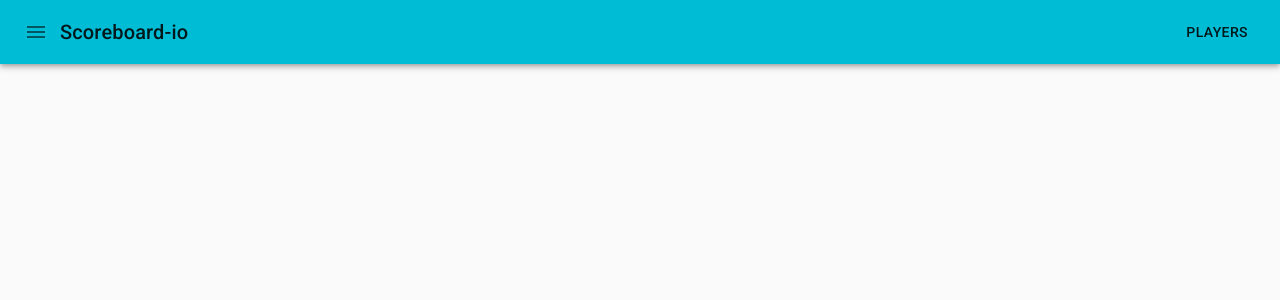
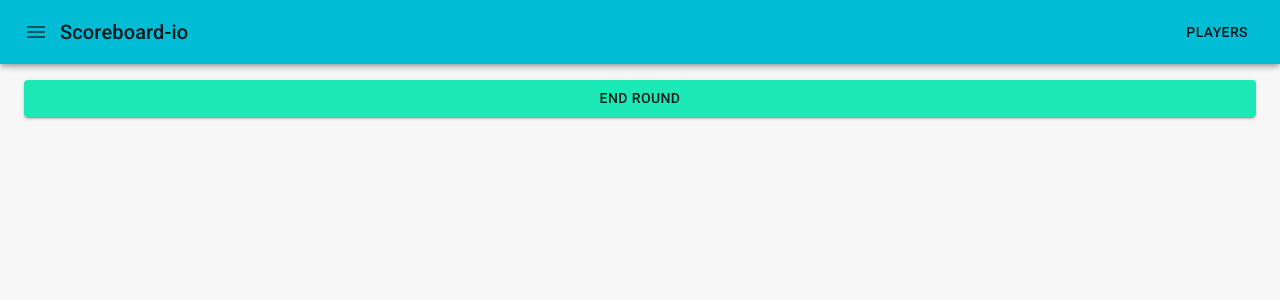
Before and after one commit to Zeragamba/scoreboard-io, a React (Create React App) app: page / in a window 1280 px wide. Shown: the top 300 px of the page. Built offline with nearby package versions, Linux system fonts and the light colour scheme.

Commit message:
add end round button

```diff
--- a/src/App.scss
+++ b/src/App.scss
@@ -1,26 +1,14 @@
 .app {
-  display: grid;
-  grid-template-areas:
-    'header'
-    'main'
-  ;
-  grid-template-rows: auto 1fr;
-  grid-template-columns: 1fr;
+  background: #f7f7f7;
 
   height: 100vh;
   width: 100vw;
 
   font-size: 18px;
 
-  header {
-    grid-area: header;
-  }
-
   main {
-    position: relative;
-    grid-area: main;
-    overflow: auto;
-    padding: 8px;
+    padding-top: 80px;
+    padding-bottom: 32px;
   }
 
   .MuiFab-root {
--- a/src/App.tsx
+++ b/src/App.tsx
@@ -1,4 +1,4 @@
-import {createMuiTheme, CssBaseline, ThemeProvider} from '@material-ui/core';
+import {Container, createMuiTheme, CssBaseline, ThemeProvider} from '@material-ui/core';
 import {cyan, teal} from '@material-ui/core/colors';
 import {ConnectedRouter} from 'connected-react-router';
 import React from 'react';
@@ -42,6 +42,7 @@ const App:React.FC = () => {
         <div className="app">
           <Header />
 
+          <Container>
             <main>
               <Switch>
                 <Route path="/players">
@@ -55,6 +56,7 @@ const App:React.FC = () => {
                 </Route>
               </Switch>
             </main>
+          </Container>
         </div>
       </ConnectedRouter>
     </AppWrapper>
--- a/src/games/game.actions.ts
+++ b/src/games/game.actions.ts
@@ -1,5 +1,6 @@
 export const GameActionTypes = {
   REMATCH: 'GAME.REMATCH',
+  END_ROUND: 'GAME.END_ROUND',
 };
 
 export interface GameAction {
@@ -11,3 +12,9 @@ export function Rematch():GameAction {
     type: GameActionTypes.REMATCH,
   }
 }
+
+export function EndRound():GameAction {
+  return {
+    type: GameActionTypes.END_ROUND,
+  }
+}
--- a/src/games/pages/current-game-page/index.tsx
+++ b/src/games/pages/current-game-page/index.tsx
@@ -1,20 +1,27 @@
-import {Grid} from '@material-ui/core';
+import {Button, Grid} from '@material-ui/core';
 import React from 'react';
-import {useSelector} from 'react-redux';
+import {useDispatch, useSelector} from 'react-redux';
 
 import PlayerSelectors from '../../../players/player.selectors';
+import {EndRound} from '../../game.actions';
 import PlayerScoreCard from './player-score-card';
 
 const CurrentGamePage:React.FC = () => {
+  const dispatch = useDispatch();
   const players = useSelector(PlayerSelectors.all());
+  const onEndRound = () => dispatch(EndRound());
 
   return (
     <Grid container spacing={1}>
       {players.map((player) => (
-        <Grid item xs={12} key={player.id}>
+        <Grid item xs={12} sm={6} md={4} lg={3} key={player.id}>
           <PlayerScoreCard player={player} />
         </Grid>
+
       ))}
+      <Grid item xs={12}>
+        <Button variant={"contained"} color={"secondary"} fullWidth onClick={onEndRound}>End Round</Button>
+      </Grid>
     </Grid>
   );
 };
--- a/src/games/pages/current-game-page/player-score-card.scss
+++ b/src/games/pages/current-game-page/player-score-card.scss
@@ -1,12 +1,9 @@
 .player-score-card {
   padding: 8px;
 
-  .player-info {
-    display: flex;
-
-    .player-name {
-      flex-grow: 1;
-    }
+  .player-name {
+    font-size: 20px;
+    text-align: center;
   }
 }
 
--- a/src/games/pages/current-game-page/player-score-card.tsx
+++ b/src/games/pages/current-game-page/player-score-card.tsx
@@ -19,14 +19,14 @@ const PlayerScoreCard:React.FC<PlayerScoreCardProps> = ({player}) => {
   return (
     <Paper className={'player-score-card'}>
       <Grid container spacing={1}>
-        <Grid item xs={12} className={'player-info'}>
-          <span className={'player-name'}>
-            {player.name}
-          </span>
+        <Grid item xs={12} className={'player-name'}>
+          {player.name}
         </Grid>
 
         <Grid item xs={12}>
           <ScoreControls label={'Bid'} value={player.bid} onChange={onBidChange} />
+        </Grid>
+        <Grid item xs={12}>
           <ScoreControls label={'Score'} value={player.score} onChange={onScoreChange} />
         </Grid>
       </Grid>
--- a/src/header/nav-bar.scss
+++ b/src/header/nav-bar.scss
@@ -1,4 +1,6 @@
 .nav-bar {
+  color: white;
+
   .title {
     margin-right: 4px;
     flex-grow: 1;
--- a/src/header/nav-bar.tsx
+++ b/src/header/nav-bar.tsx
@@ -15,7 +15,7 @@ export const NavBar:React.FC = () => {
   const {pathname} = useLocation();
 
   return (
-    <AppBar position="static" className={'nav-bar'}>
+    <AppBar position="fixed" className={'nav-bar'}>
       <Toolbar>
         {pathname === '/' ? <NavMenu /> : <BackButton />}
         <Typography variant="h6" className={'title'}>
--- a/src/players/pages/players-index-page/index.tsx
+++ b/src/players/pages/players-index-page/index.tsx
@@ -23,7 +23,7 @@ const PlayersIndexPage:React.FC = () => {
         <PlayersList players={players} />
       </Grid>
 
-      <Fab color={'primary'} onClick={onAddButtonClick}>
+      <Fab color={'secondary'} onClick={onAddButtonClick}>
         <AddIcon />
       </Fab>
     </Grid>
--- a/src/players/player.reducer.ts
+++ b/src/players/player.reducer.ts
@@ -62,6 +62,17 @@ export default function playersReducer(state = initialState, action:PlayerAction
           return state
         }, {});
       return state;
+    case GameActionTypes.END_ROUND:
+      state = Object.values(state)
+        .map((player):Player => ({
+          ...player,
+          bid: 0,
+        }))
+        .reduce((state:PlayersState, player) => {
+          state[player.id] = player;
+          return state
+        }, {});
+      return state;
     default:
       return state;
   }
```
Lines whose indentation alone changed are shown as unchanged.
